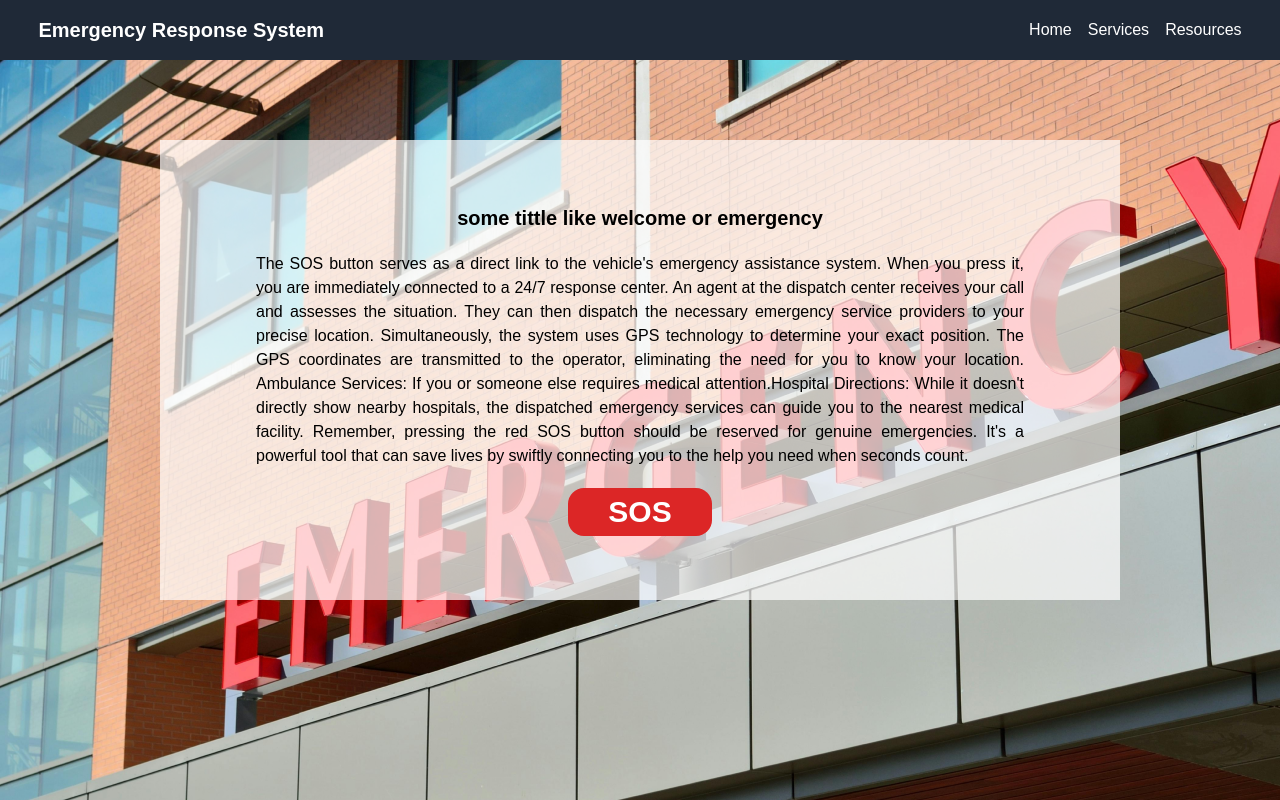
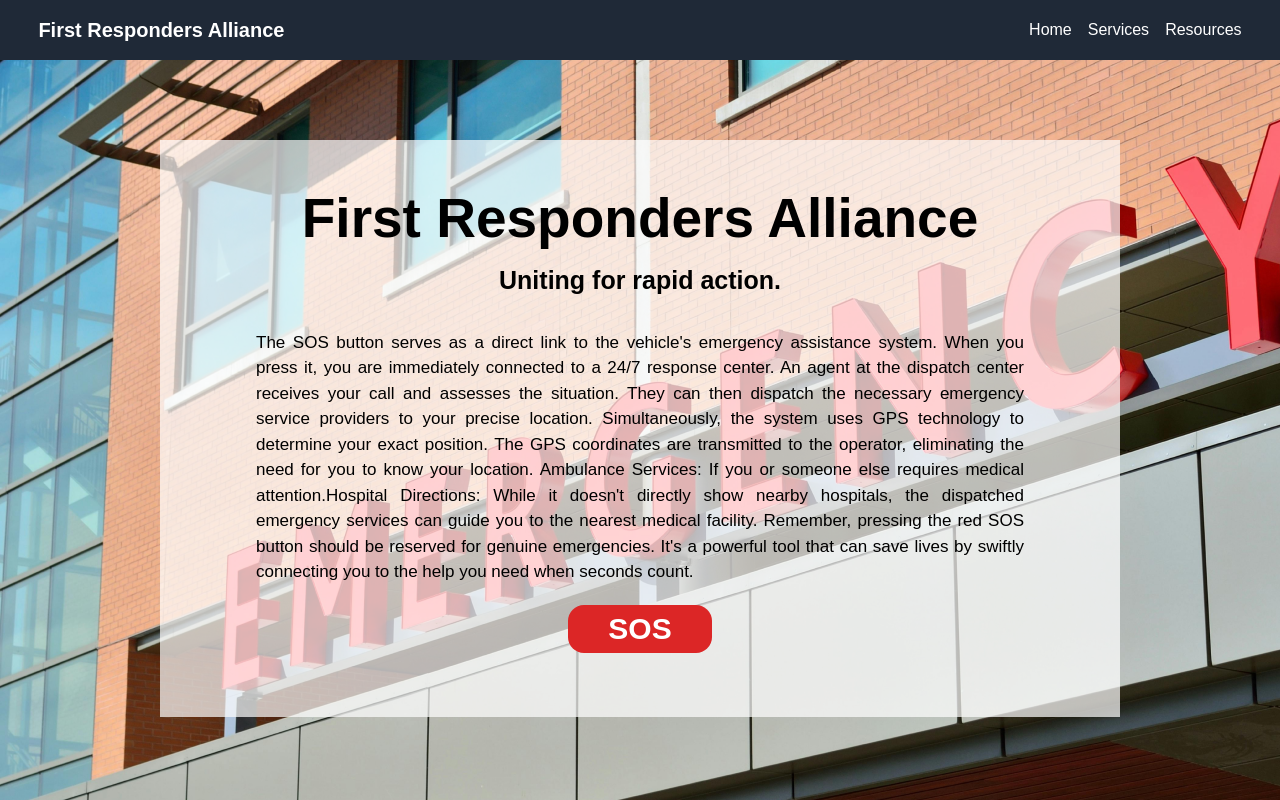
Before and after one commit to dsangule/void-hack-genesis, a Next.js app: page / in a window 1280 px wide. Built offline with nearby package versions, Linux system fonts and the light colour scheme.

Commit message:
Homepage Update

```diff
--- a/src/components/HomePage/index.jsx
+++ b/src/components/HomePage/index.jsx
@@ -7,10 +7,25 @@ function HomePage() {
     <div className="bg-[url('/emergency-bg.png')] bg-fixed h-screen overflow-scroll overflow-x-hidden">
       <Navbar />
       <div className="bg-white bg-opacity-70 w-3/4 max-h-3/4 mx-auto mt-[10vh] mb-4 px-24 py-[5vw]">
-        <p className="font-bold text-xl mb-5 text-center">
-          some tittle like welcome or emergency
+        <p className=" text-xl mb-5 text-center" style={{
+          fontSize:'55px',
+          fontWeight: 'bold'
+        }}>
+         First Responders Alliance
         </p>
-        <p className="text-justify">
+        <p className="text-center " style={{
+          fontSize:'25px',
+          fontWeight:'bolder',
+          marginBottom: '30px',
+          marginTop: '30px'
+        }}>
+          Uniting for rapid action.
+        </p>
+        <p className="text-justify " style={{
+          fontSize:'17px',
+
+
+        }}>
           The SOS button serves as a direct link to the vehicle's emergency assistance system. When you press it, you are immediately connected to a 24/7 response center. An agent at the dispatch center receives your call and assesses the situation. They can then dispatch the necessary emergency service providers to your precise location. Simultaneously, the system uses GPS technology to determine your exact position.
           The GPS coordinates are transmitted to the operator, eliminating the need for you to know your location. Ambulance Services: If you or someone else requires medical attention.Hospital Directions: While it doesn't directly show nearby hospitals, the dispatched emergency services can guide you to the nearest medical facility. Remember, pressing the red SOS button should be reserved for genuine emergencies. It's a powerful tool that can save lives by swiftly connecting you to the help you need when seconds count.
         </p>
--- a/src/components/Navbar.jsx
+++ b/src/components/Navbar.jsx
@@ -8,7 +8,7 @@ const Navbar = () => {
       <div className="container mx-auto flex justify-between items-center">
         {/* Logo */}
         <Link href="/">
-          <span className="text-white text-xl font-bold">Emergency Response System</span>
+          <span className="text-white text-xl font-bold">First Responders Alliance</span>
         </Link>
 
         {/* Navbar Items */}
```
